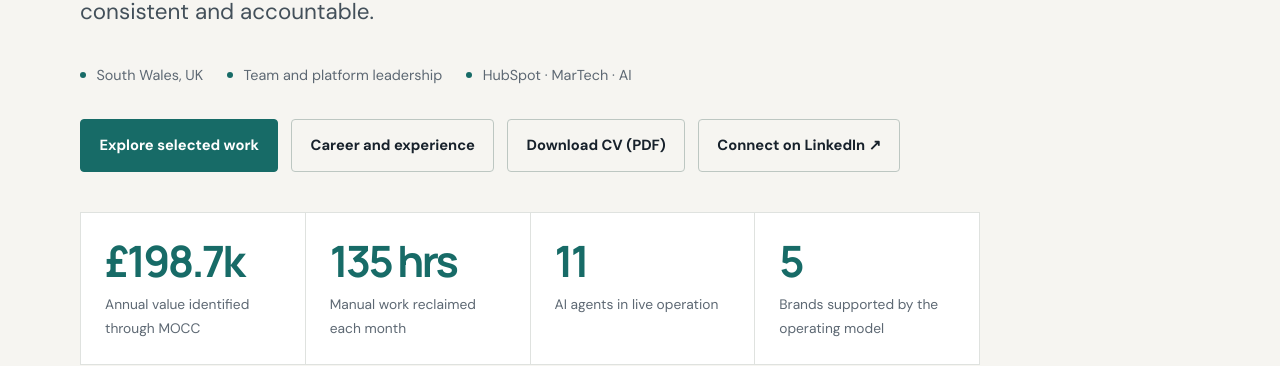
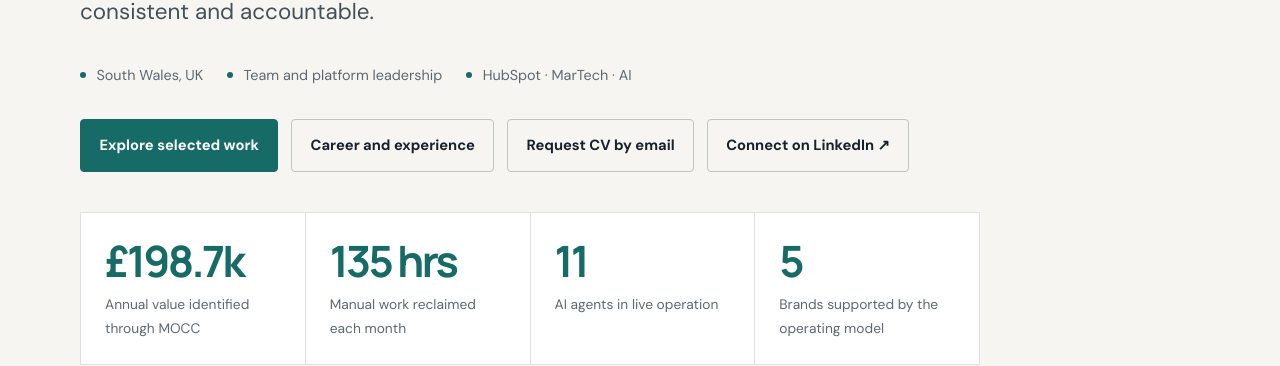
Before and after one commit to georgefwmurray/Marketing-Operations-Control-Centre, a Jekyll site: the page built from index.md, in a window 1280 px wide and 900 px high, scrolled down 520 px. Shown: the part 125-491 px from the top of the window. Built offline with Jekyll 4.4.1, drawn with Linux system fonts in a browser that asks for light colours.

Commit message:
Refine recruitment links and add insights navigation

```diff
--- a/index.md
+++ b/index.md
@@ -16,7 +16,7 @@ description: "George Murray is a marketing operations and technology leader with
   <div class="actions">
     <a class="button primary" href="#work">Explore selected work</a>
     <a class="button secondary" href="{{ '/about/' | relative_url }}">Career and experience</a>
-    <a class="button secondary" href="{{ '/assets/documents/George-Murray-CV.pdf' | relative_url }}">Download CV (PDF)</a>
+    <a class="button secondary" href="mailto:georgefwmurray@gmail.com?subject=CV%20request">Request CV by email</a>
     <a class="button secondary" href="https://www.linkedin.com/in/georgefwmurray/" target="_blank" rel="noopener">Connect on LinkedIn ↗</a>
   </div>
   <div class="metrics" aria-label="Selected impact">
```
